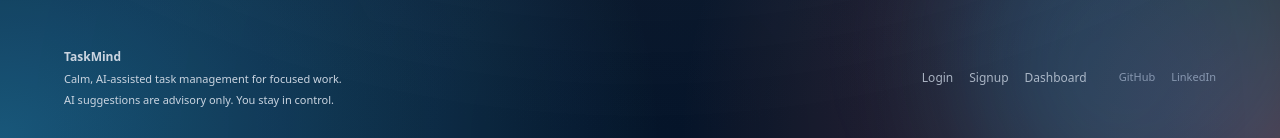
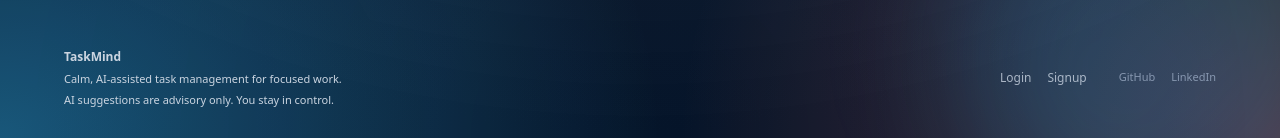
Before and after one commit to manjeet0505/taskmind, a Next.js app: page / in a window 1280 px wide. Shown: the part 2278-2416 px from the top of the page. Built offline with nearby package versions, Linux system fonts and the light colour scheme.

Commit message:
Landing Page Accessing

```diff
--- a/app/(landing)/page.tsx
+++ b/app/(landing)/page.tsx
@@ -355,15 +355,20 @@ export default function Landing({ isAuthenticated = false }: LandingProps) {
           </div>
           <div className="flex flex-col md:flex-row md:items-center gap-4 md:gap-8">
             <div className="flex gap-4">
+              {isAuthenticated ? (
+                <Link href="/dashboard" className="hover:text-slate-100 transition">
+                  Dashboard
+                </Link>
+              ) : (
+                <>
                   <Link href="/auth/login" className="hover:text-slate-100 transition">
                     Login
                   </Link>
                   <Link href="/auth/signup" className="hover:text-slate-100 transition">
                     Signup
                   </Link>
-              <Link href="/dashboard" className="hover:text-slate-100 transition">
-                Dashboard
-              </Link>
+                </>
+              )}
             </div>
             <div className="flex gap-4 text-[11px] text-slate-400/90">
               <a
```
Lines whose indentation alone changed are shown as unchanged.
